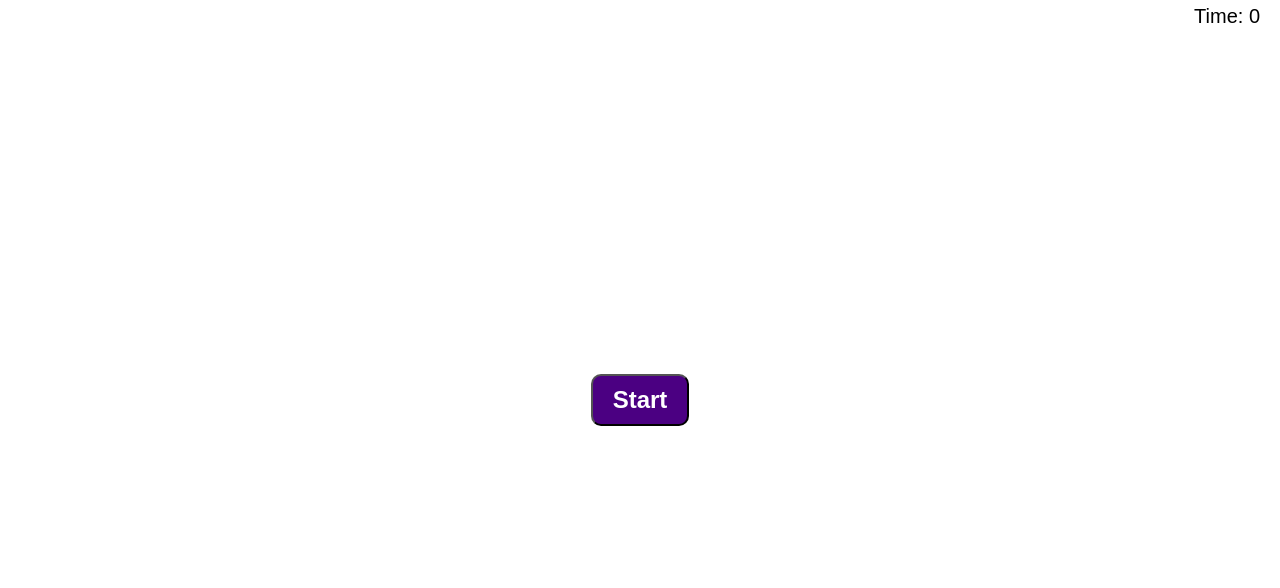
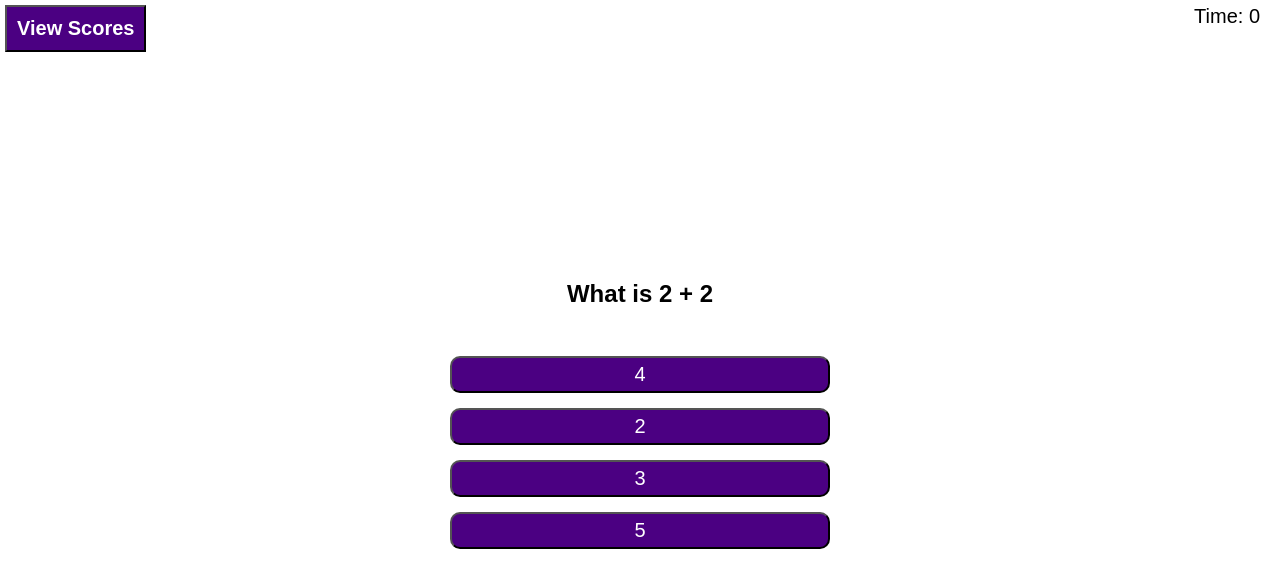
Before and after one commit to Jeremymcg88/Javaquiz, a plain HTML site: page index.html in a window 1280 px wide. Both pictures are taken after a click on the button "Start". Drawn offline with Linux system fonts and the light colour scheme.

Commit message:
added java. still trying to figure out how to add in the timer, score, and save score to local database.

```diff
--- a/assets/javascript/css/styles.css
+++ b/assets/javascript/css/styles.css
@@ -38,7 +38,6 @@ body {
     padding: 20px 20px;
     font-size: 1.5rem;
     font-weight: bold;
-    text-decoration: underline;
 
 
 
@@ -46,7 +45,9 @@ body {
 
 }
 
-.viewhighscore-btn {
+.view-scores {
+    color:white;
+    background-color: indigo;
     position: fixed;
     top: 5px;
     left: 5px;
@@ -58,6 +59,10 @@ body {
 
 }
 
+.view-scores:hover {
+    background-color: violet;
+    box-shadow: 0 0 5px 2px;
+}
 .buttons-css {
     display: grid;
     grid-template-columns: repeat(1, auto);
--- a/assets/javascript/questions.js
+++ b/assets/javascript/questions.js
@@ -4,5 +4,9 @@ var myQuestions = [
         multiChoice: [ ".numbers and strings", ".other arrays", ".booleans", ".all of the above"],
         answer: ".all of the above"
     },
-
+    {
+        question: "Commonly used data types DO NOT include",
+        multiChoice: [ ".strings", ".booleans", ".alerts", ".numbers"],
+        answer: ".alerts"
+    },
 ]
--- a/assets/javascript/script.js
+++ b/assets/javascript/script.js
@@ -0,0 +1,115 @@
+let secondsLeft = 70
+
+let timerBtn = document.getElementById ('timer');
+
+let scoresDiv = document.getElementById('scores-div');
+
+let viewScoresBtn = document.getElementById('view scores');
+
+var startButton = document.getElementById('start-btn');
+var nextButton = document.getElementById('submit-btn')
+var questionsContainerElement = document.getElementById ('questions-contain')
+var questionElement = document.getElementById('questions')
+var answerButtonsElement = document.getElementById('answer-buttons');
+
+let shuffledQuestions, currentQuestionIndex
+
+startButton.addEventListener('click', startGame);
+nextButton.addEventListener('click', () => {
+    currentQuestionIndex++
+    setNextQuestions()
+})
+
+function startGame () {
+console.log('Started')
+startButton.classList.add('hide');
+shuffledQuestions = questions.sort(() => Math.random() - .5)
+currentQuestionIndex = 0
+questionsContainerElement.classList.remove('hide');
+setNextQuestions()
+}
+
+    function setNextQuestions() {
+        resetState()
+    showQuestion(shuffledQuestions[currentQuestionIndex])
+}
+
+function showQuestion(question) {
+questionElement.innerText = question.question
+question.answers.forEach(answer => {
+    var button = document.createElement('button');
+    button.innerText = answer.text
+    button.classList.add('btn');
+    if (answer.correct) {
+        button.dataset.correct = answer.correct
+    }
+    button.addEventListener('click', selectAnswer);
+    answerButtonsElement.appendChild(button);
+});
+}
+
+function resetState() {
+nextButton.classList.add('hide');
+while (answerButtonsElement.firstChild){
+    answerButtonsElement.removeChild(answerButtonsElement.firstChild)
+}
+}
+
+
+
+function selectAnswer(e) {
+    var selectedButton = e.target
+    var correct = selectedButton.dataset.correct
+    setStatusClass(document.body, correct)
+    Array.from(answerButtonsElement.children).forEach(button => {
+        setStatusClass(button, button.dataset.correct)
+    })
+    if (shuffledQuestions.length > currentQuestionIndex + 1){
+    nextButton.classList.remove('hide');
+    } else {
+        startButton.innerHTML= 'Restart'
+        startButton.classList.remove('hide');
+    }
+}
+
+function setStatusClass(element, correct) {
+    clearStatusClass(element)
+    if (correct) {
+        element.classList.add('correct')
+    } else {
+        element.classList.add('false')
+    }
+}
+
+function clearStatusClass(element, correct) {
+    element.classList.remove('correct')
+    element.classList.remove('wrong');
+}
+var questions = [
+    {
+        question: 'What is 2 + 2 ',
+        answers: [
+            { text: '4', correct: true},
+            { text: '2', correct: false},
+            { text: '3', correct: false},
+            { text: '5', correct: false},
+
+
+        ]
+    },
+    { question: 'What is 4 + 4 ',
+answers: [
+    { text: '8', correct: true},
+    { text: '5', correct: false},
+    { text: '6', correct: false},
+    { text: '78', correct: false},
+]},
+
+{ question: 'What is 1 + 1',
+    answers: [
+        { text: '2', correct: true},
+        { text: '3', correct: false},
+        { text: '5', correct: false},
+        {text:'6', correct: false},
+    ]}
+]
--- a/index.html
+++ b/index.html
@@ -9,11 +9,16 @@
 </head>
 <body>
     <div class="container">
+        <input id="view-scores" type='button' value='View Scores' class="view-scores">
         <span id="timer" class="timer-log">Time: 0</span>
         <div id="questions-contain" class="hide">
-        <div id="questions" class="questions-css">Question</div>
+       <br>
+            <div id="questions" class="questions-css">Question</div>
+            <br>
         <div id="answer-buttons" class="buttons-css">
-            <button id="viewhighscore-btn" class="viewhighscore-btn btn">View High Scores</button>
+            <br>
+            <div id='scores-div'></div>
+
             <button class="btn">Answer A</button>
             <button class="btn">Answer B</button>
             <button class="btn">Answer C</button>
```
